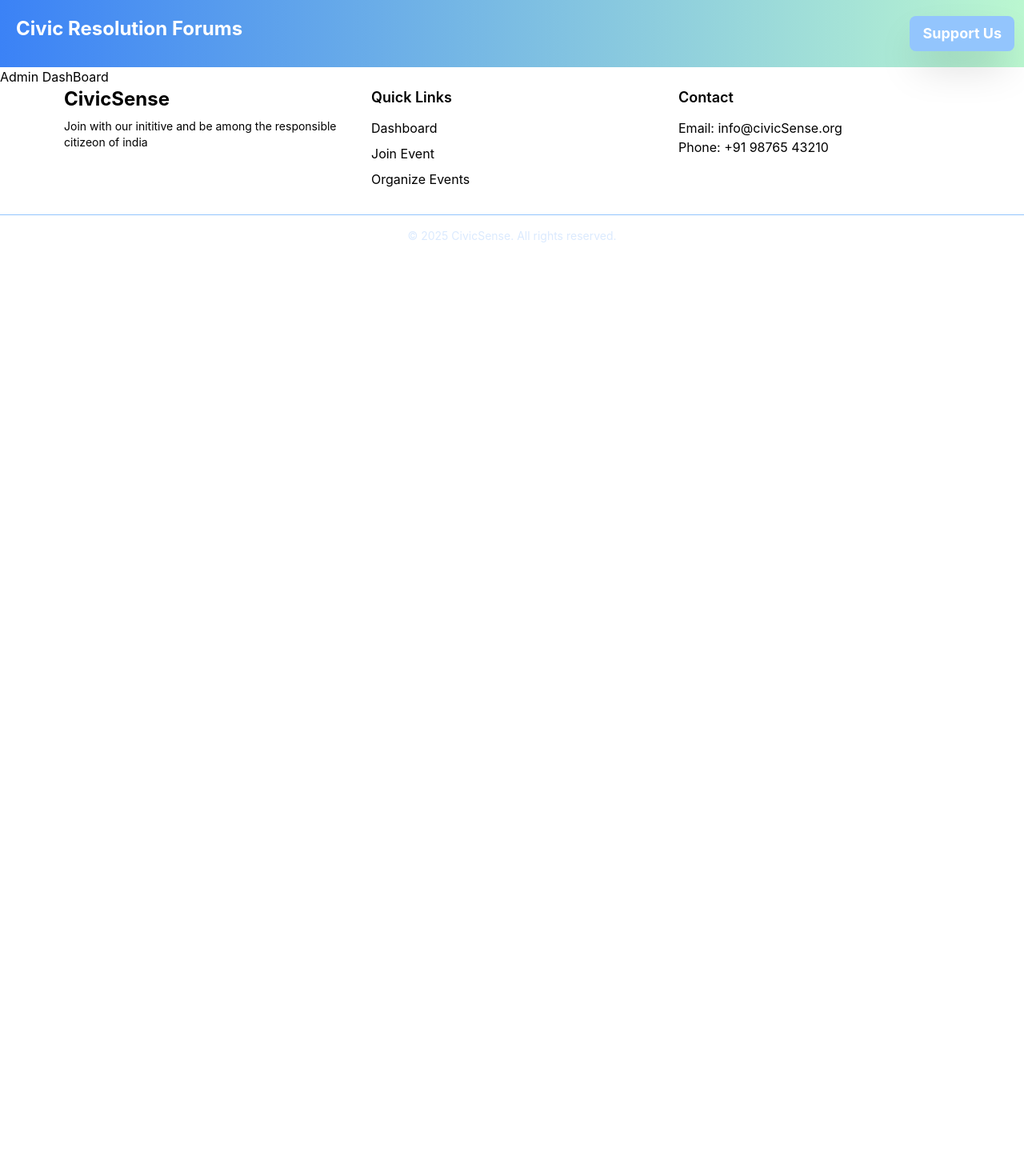
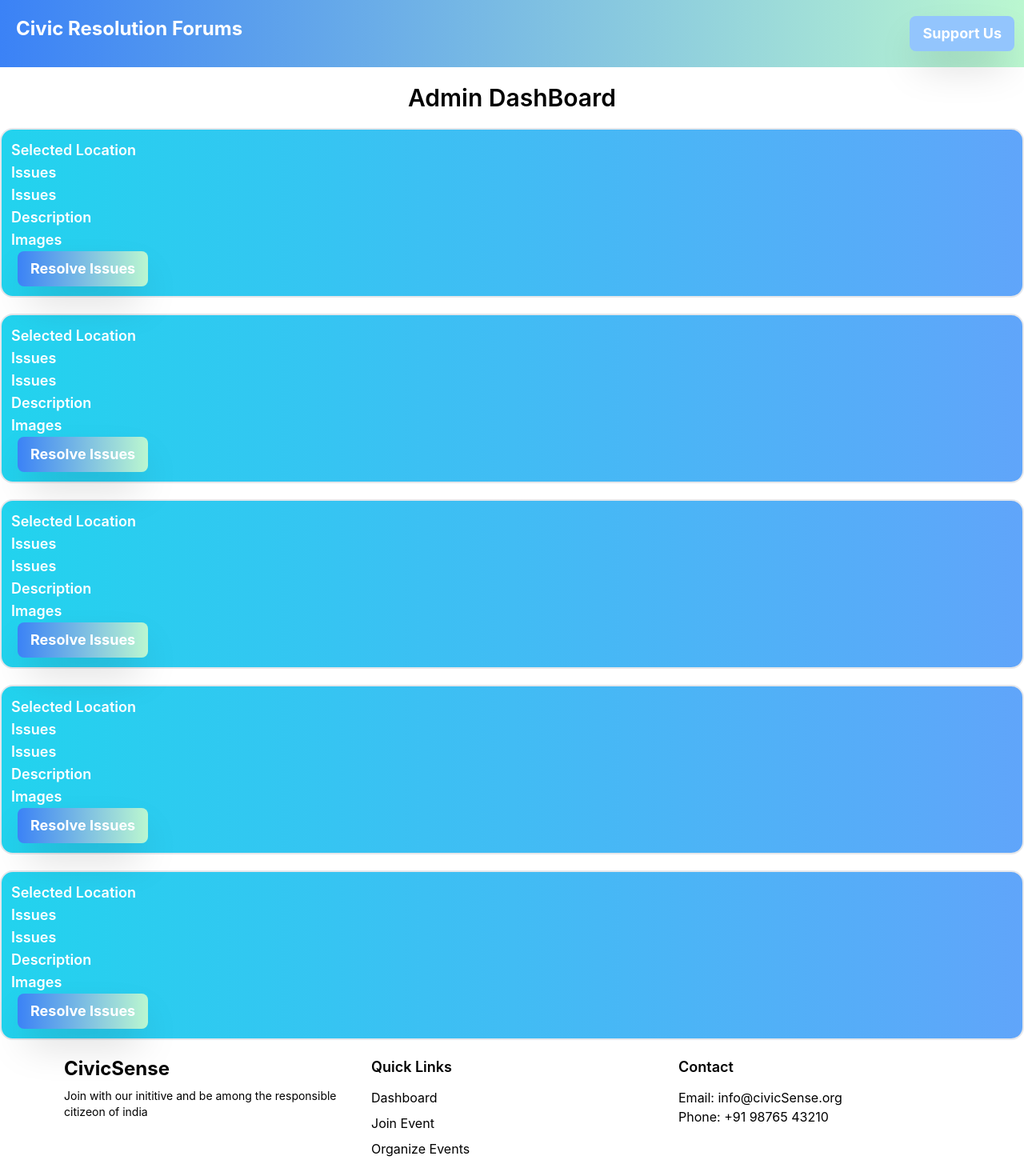
Before and after one commit to Singhom931/CivicSenseFrontend, a React (Create React App) app: page /admin/dashboard in a window 1280 px wide. Shown: the top 1470 px of the page at 80% size. Before the commit the page ends 800 px from the top, so only its background shows below. Built offline with nearby package versions, Linux system fonts and the light colour scheme.

Commit message:
last comit for frontend

```diff
--- a/src/App.js
+++ b/src/App.js
@@ -23,8 +23,8 @@ function App() {
           </h1>
           <h3 className='flex justify-center items-center font text-center w-full'>Join the movement to protect our environment and roads. <br></br>Participate in cleanup events or organize your own to make a real difference in your community.</h3>
           <div className='flex justify-center items-center gap-20 pt-5'>
-            <Link to="./admin/login"  className='bg-gradient-to-r from-blue-500 to-green-200  pt-2 pb-2 pl-4 pr-4 text-2xl font-bold border-green-200-2 rounded-lg shadow-2xl hover:bg-green-200 text-white translate-x-2'>Admin</Link>
-            <Link to="./user/dashboard" className='bg-gradient-to-r from-blue-500 to-green-200  pt-2 pb-2 pl-4 pr-4 text-2xl font-bold border-green-200-2 rounded-lg shadow-2xl hover:bg-green-200 text-white translate-x-2'>User</Link>
+            <Link to="/admin/dashboard"  className='bg-gradient-to-r from-blue-500 to-green-200  pt-2 pb-2 pl-4 pr-4 text-2xl font-bold border-green-200-2 rounded-lg shadow-2xl hover:bg-green-200 text-white translate-x-2'>Admin</Link>
+            <Link to="/user/dashboard" className='bg-gradient-to-r from-blue-500 to-green-200  pt-2 pb-2 pl-4 pr-4 text-2xl font-bold border-green-200-2 rounded-lg shadow-2xl hover:bg-green-200 text-white translate-x-2'>User</Link>
           </div>
         </div>
       </div>
--- a/src/components/Admin/AdminDashboard.js
+++ b/src/components/Admin/AdminDashboard.js
@@ -3,12 +3,73 @@ import Navigation from '../../pages/Navigation'
 import Footer from '../../pages/Footer'
 
 function AdminDashboard() {
+    const onResolveClick  = () =>{
+        alert("After Clicking this button Issues will be resolved in some days and list will be deleted from Admin Dashboard")
+    }
   return (
     <div>
         <Navigation/>
-        <h1>
+        <div>
+
+        </div>
+        <h1 className='mt-5 mb-5 flex justify-center items-center font-semibold text-3xl'>
             Admin DashBoard
         </h1>
+    <div className='w-full bg-gradient-to-l from-blue-400 to-cyan-400 border-2 rounded-2xl mb-5'>
+        <ul className='text-lg font-semibold text-white p-3'>
+            <li>Selected Location</li>
+            <li>Issues</li>
+            <li>Issues</li>
+            <li>Description</li>
+            <li>Images</li>
+            <li><button className='bg-gradient-to-r from-blue-500 to-green-200  pt-2 pb-2 pl-4 pr-4 text-lg font-bold border-green-200-2 rounded-lg shadow-2xl hover:bg-green-200 text-white translate-x-2' onClick={onResolveClick}>Resolve Issues</button></li>
+        </ul>
+    </div>
+
+    <div className='w-full bg-gradient-to-l from-blue-400 to-cyan-400 border-2 rounded-2xl mb-5'>
+        <ul className='text-lg font-semibold text-white p-3'>
+            <li>Selected Location</li>
+            <li>Issues</li>
+            <li>Issues</li>
+            <li>Description</li>
+            <li>Images</li>
+            <li><button className='bg-gradient-to-r from-blue-500 to-green-200  pt-2 pb-2 pl-4 pr-4 text-lg font-bold border-green-200-2 rounded-lg shadow-2xl hover:bg-green-200 text-white translate-x-2' onClick={onResolveClick}>Resolve Issues</button></li>
+        </ul>
+    </div>
+
+    <div className='w-full bg-gradient-to-l from-blue-400 to-cyan-400 border-2 rounded-2xl mb-5'>
+        <ul className='text-lg font-semibold text-white p-3'>
+            <li>Selected Location</li>
+            <li>Issues</li>
+            <li>Issues</li>
+            <li>Description</li>
+            <li>Images</li>
+            <li><button className='bg-gradient-to-r from-blue-500 to-green-200  pt-2 pb-2 pl-4 pr-4 text-lg font-bold border-green-200-2 rounded-lg shadow-2xl hover:bg-green-200 text-white translate-x-2' onClick={onResolveClick}>Resolve Issues</button></li>
+        </ul>
+    </div>
+
+    <div className='w-full bg-gradient-to-l from-blue-400 to-cyan-400 border-2 rounded-2xl mb-5'>
+        <ul className='text-lg font-semibold text-white p-3'>
+            <li>Selected Location</li>
+            <li>Issues</li>
+            <li>Issues</li>
+            <li>Description</li>
+            <li>Images</li>
+            <li><button className='bg-gradient-to-r from-blue-500 to-green-200  pt-2 pb-2 pl-4 pr-4 text-lg font-bold border-green-200-2 rounded-lg shadow-2xl hover:bg-green-200 text-white translate-x-2' onClick={onResolveClick}>Resolve Issues</button></li>
+        </ul>
+    </div>
+
+    <div className='w-full bg-gradient-to-l from-blue-400 to-cyan-400 border-2 rounded-2xl mb-5'>
+        <ul className='text-lg font-semibold text-white p-3'>
+            <li>Selected Location</li>
+            <li>Issues</li>
+            <li>Issues</li>
+            <li>Description</li>
+            <li>Images</li>
+            <li><button className='bg-gradient-to-r from-blue-500 to-green-200  pt-2 pb-2 pl-4 pr-4 text-lg font-bold border-green-200-2 rounded-lg shadow-2xl hover:bg-green-200 text-white translate-x-2' onClick={onResolveClick} >Resolve Issues</button></li>
+        </ul>
+    </div>
+
         <Footer/>
     </div>
   )
--- a/src/pages/Footer.js
+++ b/src/pages/Footer.js
@@ -30,7 +30,7 @@ function Footer(){
     </div>
   </div>
 
-  <div class="mt-8 border-t border-blue-300 pt-4 text-center text-sm text-blue-100">
+  <div class="mt-8 border-t border-blue-300 pt-4 text-center text-sm text-black">
     © 2025 CivicSense. All rights reserved.
   </div>
     </div>
--- a/src/pages/Support.js
+++ b/src/pages/Support.js
@@ -12,7 +12,7 @@ function Support() {
           <h1 className=' flex justify-center items-center text-3xl pt-44 pb-10 font-bold '>Support Us</h1>
           <h3 className='text-center'>
             Civic sense is not just about following rules; it is about showing respect for our society and working together for its betterment. Today, we see issues like littering, traffic indiscipline, and neglect of public property that harm our community. But these problems can be solved if each of us takes responsibility. Let us contribute by keeping our surroundings clean, following laws, and showing kindness to others. Together, we can create a safer, cleaner, and more harmonious society. Change begins with us—so let’s improve our civic sense and build a better future for everyone.<br></br>
-            <span className='font-semibold'>Support Environment by promoting towards our environment</span>
+            <span className='font-semibold'>Support Environment by promoting cleaniness towards our environment</span>
 
           </h3>
           <div className='flex justify-center items-center gap-20 pt-5'>
```
